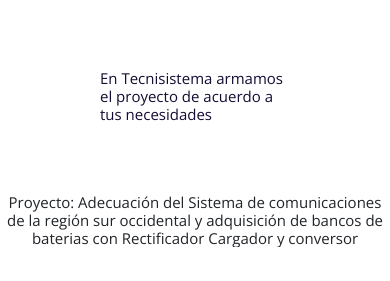
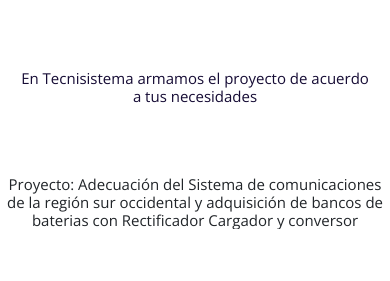
Before and after one commit to teresa1710/tecnisistema, a PHP site: page /proyectos.html in a window 390 px wide. Shown: the part 406-687 px from the top of the page. Run offline with PHP 8.4, Linux system fonts and the light colour scheme.

Commit message:
Listo para dispositivos moviles

```diff
--- a/css/estilos-mobile-eventos-proyectos.css
+++ b/css/estilos-mobile-eventos-proyectos.css
@@ -85,6 +85,11 @@
     .main .proyectos .proyecto .proyecto-texto{
         margin: 0;
     }
+
+    .main .proyecto-slogan .slogan{
+        padding: 2rem;
+        text-align: center;
+    }
 }
 
 @media screen and (max-width : 320px) {
```
